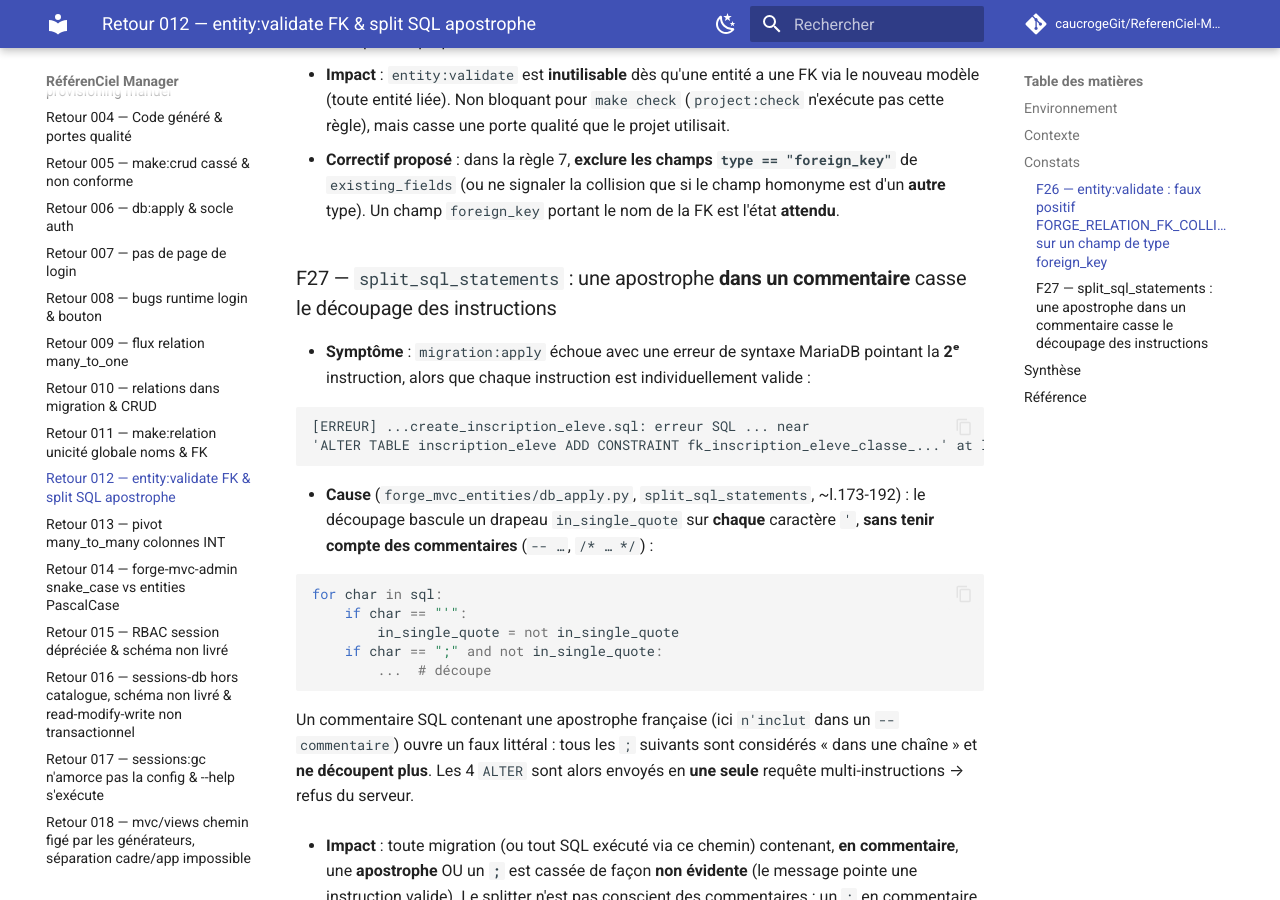
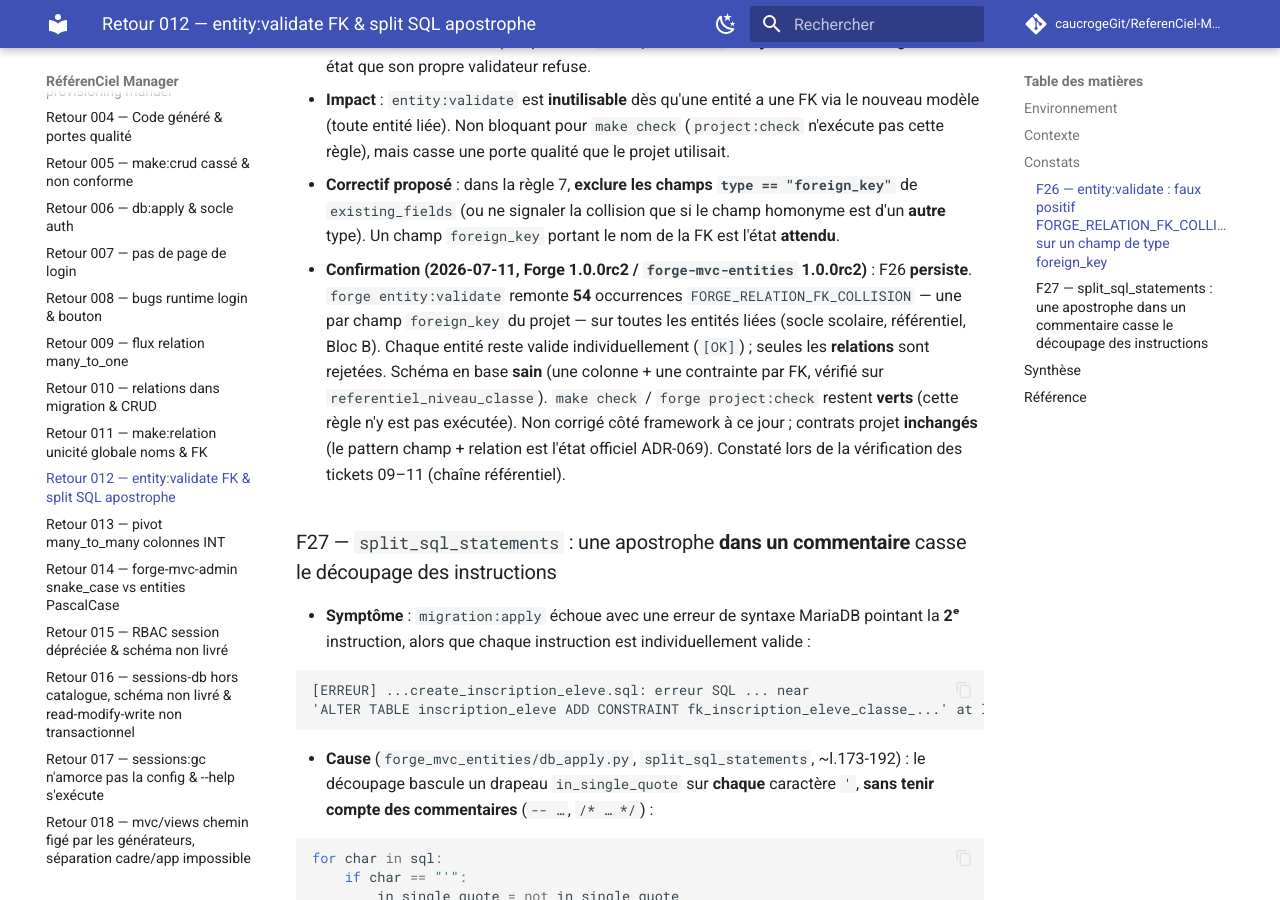
Before and after one commit to caucrogeGit/ReferenCiel-Manager, an MkDocs documentation site: the page built from docs/banc-essai/retour-012-entity-validate-faux-positif-fk-et-split-sql-apostrophe.md, in a window 1280 px wide and 900 px high, scrolled down 1491 px. Built offline with MkDocs 1.6.1 and Material for MkDocs 9.7.7, drawn with Linux system fonts in a browser that asks for light colours; comment, search, counter and statistics services are not loaded; some of the changed text lies outside the part shown.

Commit message:
docs(tickets): chaîne référentiel 09–11 vérifiée et marquée Terminé ; F26 confirmé (retour-012)
Audit de l'existant : les tickets 09 (contrats + modèle relationnel référentiel),
10 (migrations) et 11 (importeur JSON canonique) étaient déjà réalisés. Vérifié :
12 contrats valides + toutes les relations dont les 2 pivots M2M (activite_competence,
cc_competence), 14 tables + FK en base, import de la fixture ciel-2tne (81 objets).
Statuts passés à « Terminé » avec notes de vérification.

Banc d'essai : F26 (faux positif entity:validate FORGE_RELATION_FK_COLLISION) confirmé
persistant en Forge 1.0.0rc2 — 54 occurrences, schéma sain, make check vert, contrats
inchangés (pattern champ foreign_key + relation = état officiel ADR-069). Le correctif
relève du framework Forge, pas de l'app.

Co-Authored-By: Claude Opus 4.8 (1M context) <noreply@anthropic.com>

```diff
--- a/docs/banc-essai/retour-012-entity-validate-faux-positif-fk-et-split-sql-apostrophe.md
+++ b/docs/banc-essai/retour-012-entity-validate-faux-positif-fk-et-split-sql-apostrophe.md
@@ -2,7 +2,7 @@
 
 **Destinataire :** équipe Forge (dépôt `caucrogeGit/Forge`).
 **Émetteur :** projet RéférenCiel Manager (banc d'essai, ADR-005).
-**Statut :** à remonter.
+**Statut :** à remonter — **F26 confirmé persistant en Forge 1.0.0rc2** (2026-07-11, voir note sous F26).
 
 ## Environnement
 
@@ -62,6 +62,17 @@ néanmoins dans la chaîne — l'un dans la validation, l'autre à l'application
   de `existing_fields` (ou ne signaler la collision que si le champ homonyme est d'un
   **autre** type). Un champ `foreign_key` portant le nom de la FK est l'état **attendu**.
 
+- **Confirmation (2026-07-11, Forge 1.0.0rc2 / `forge-mvc-entities` 1.0.0rc2)** : F26
+  **persiste**. `forge entity:validate` remonte **54** occurrences
+  `FORGE_RELATION_FK_COLLISION` — une par champ `foreign_key` du projet — sur toutes les
+  entités liées (socle scolaire, référentiel, Bloc B). Chaque entité reste valide
+  individuellement (`[OK]`) ; seules les **relations** sont rejetées. Schéma en base
+  **sain** (une colonne + une contrainte par FK, vérifié sur `referentiel_niveau_classe`).
+  `make check` / `forge project:check` restent **verts** (cette règle n'y est pas
+  exécutée). Non corrigé côté framework à ce jour ; contrats projet **inchangés** (le
+  pattern champ + relation est l'état officiel ADR-069). Constaté lors de la vérification
+  des tickets 09–11 (chaîne référentiel).
+
 ### F27 — `split_sql_statements` : une apostrophe **dans un commentaire** casse le découpage des instructions
 
 - **Symptôme** : `migration:apply` échoue avec une erreur de syntaxe MariaDB pointant
```
Also changed, not shown: docs/tickets/README.md (+3 -3 lines).
